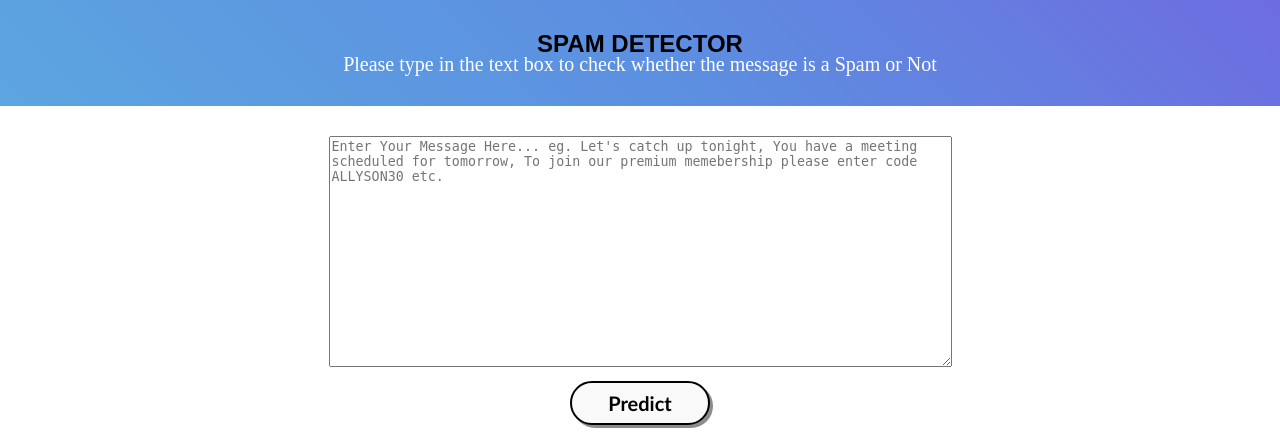
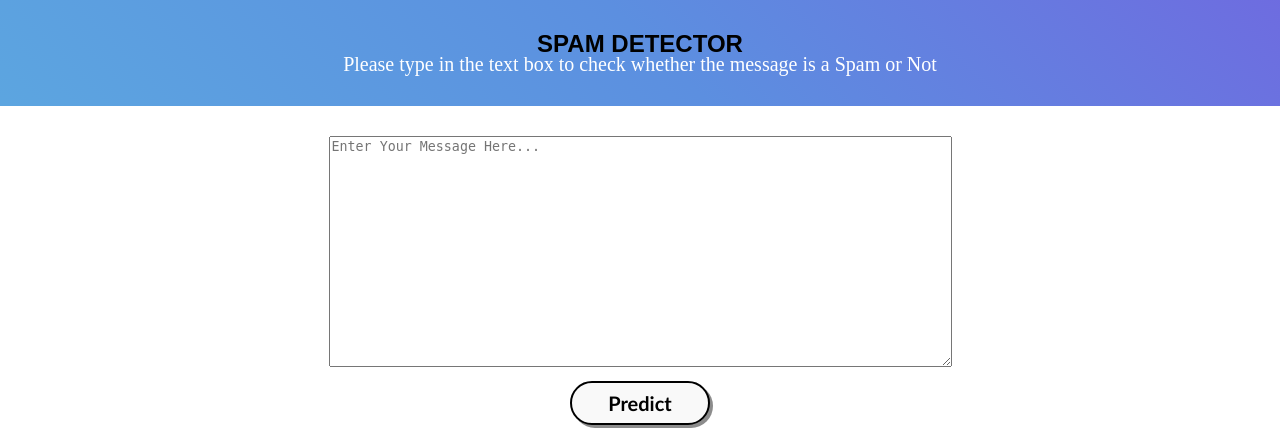
Before and after one commit to mfismail/Spam-Classifier, a Flask app: page / in a window 1280 px wide. Shown: the top 432 px of the page. Run offline with Flask 2, Linux system fonts and the light colour scheme; parts of the project's set-up code (start-up, migrations or seed data) failed here and were passed over; some libraries are stand-ins or nearby versions.

Commit message:
updating the files

```diff
--- a/templates/home.html
+++ b/templates/home.html
@@ -23,7 +23,7 @@
         <!-- Text Area -->
     	<div class="ml-container">
     		<form action="{{ url_for('predict') }}" method="POST">
-        		<textarea class='message-box' name="message" rows="15" cols="75" placeholder="Enter Your Message Here... eg. Let's catch up tonight, You have a meeting scheduled for tomorrow, To join our premium memebership please enter code ALLYSON30 etc. "></textarea><br/>
+        		<textarea class='message-box' name="message" rows="15" cols="75" placeholder="Enter Your Message Here... "></textarea><br/>
         		<input type="submit" class="my-cta-button" value="Predict">
         	</form>
     	</div>
```
Also changed, not shown: README.md.
